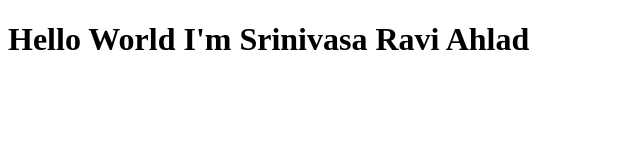
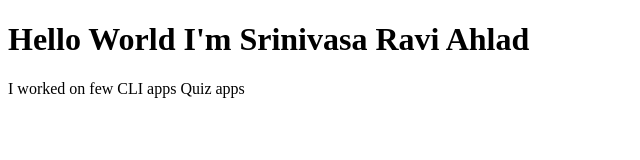
Before and after one commit to SrinivasaRaviIdury/SrinivasaRavi-Portfolio, a plain HTML site: page index.html in a window 1280 px wide. Shown: the whole page, without its empty margins (0-640 px from the left). Drawn offline with Linux system fonts and the light colour scheme.

Commit message:
added project details

```diff
--- a/index.html
+++ b/index.html
@@ -9,5 +9,6 @@
   </head>
   <body>
     <h1>Hello World I'm Srinivasa Ravi Ahlad</h1>
+    <p>I worked on few CLI apps Quiz apps</p>
   </body>
 </html>
```
